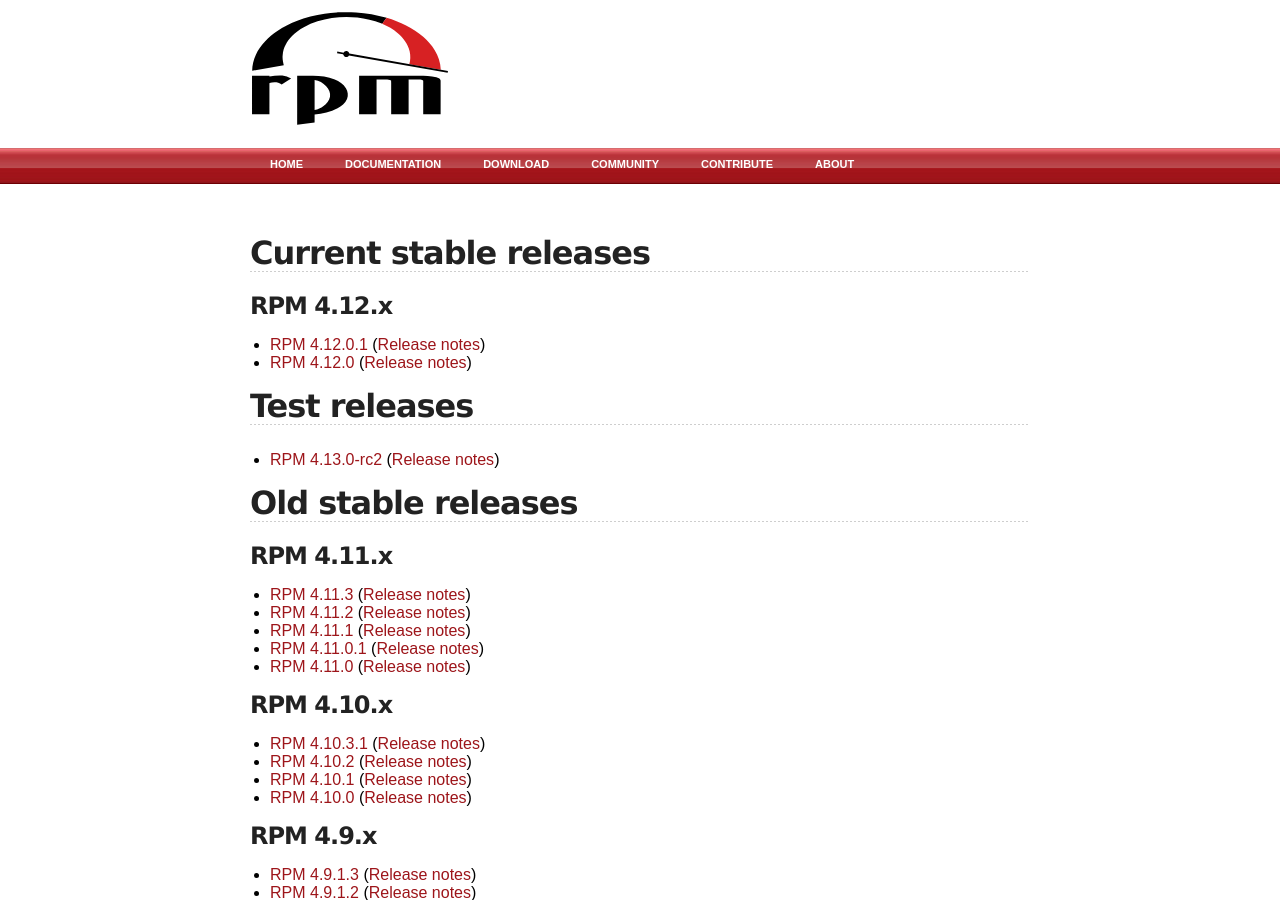
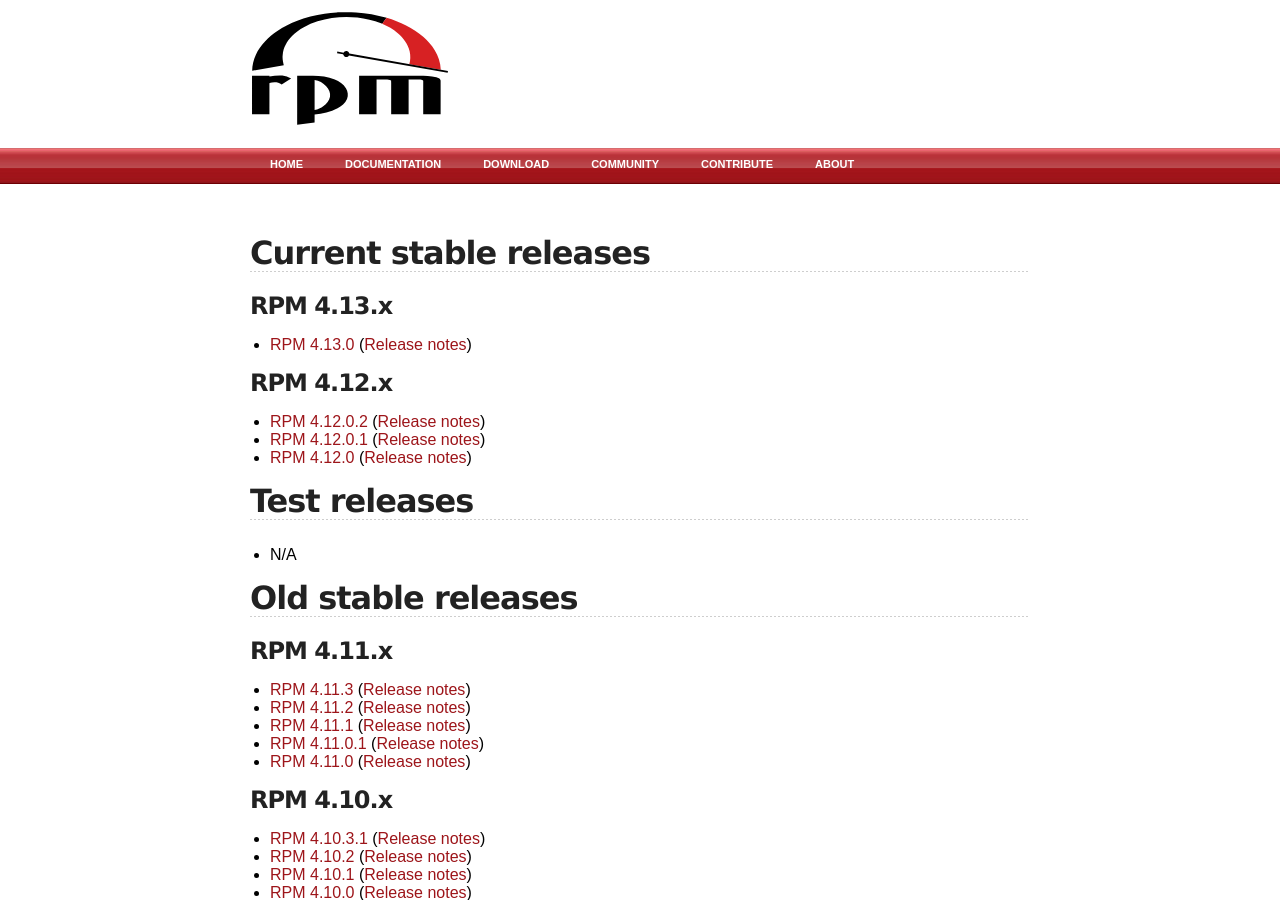
Before and after one commit to rpm-software-management/rpm-web, a Jekyll site: the page built from download.md, in a window 1280 px wide and 900 px high. Built offline with Jekyll 4.4.1, drawn with Linux system fonts in a browser that asks for light colours.

Commit message:
Update download page for 4.12.0.2 and 4.13.0

```diff
--- a/download.md
+++ b/download.md
@@ -5,14 +5,19 @@ title: rpm.org - Download
 
 ## Current stable releases
 
+### RPM 4.13.x
+
+* [RPM 4.13.0](http://archive.rpm.org/releases/rpm-4.13.x/rpm-4.13.0.tar.bz2) ([Release notes](wiki/Releases/4.13.0.html))
+
 ### RPM 4.12.x
 
+* [RPM 4.12.0.2](http://archive.rpm.org/releases/rpm-4.12.x/rpm-4.12.0.2.tar.bz2) ([Release notes](wiki/Releases/4.12.0.2.html))
 * [RPM 4.12.0.1](http://archive.rpm.org/releases/rpm-4.12.x/rpm-4.12.0.1.tar.bz2) ([Release notes](wiki/Releases/4.12.0.1.html))
 * [RPM 4.12.0](http://archive.rpm.org/releases/rpm-4.12.x/rpm-4.12.0.tar.bz2) ([Release notes](wiki/Releases/4.12.0.html))
 
 ## Test releases
 
-* [RPM 4.13.0-rc2](http://archive.rpm.org/releases/testing/rpm-4.13.0-rc2.tar.bz2) ([Release notes](wiki/Releases/4.13.0.html))
+* N/A
 
 ## Old stable releases
 
```
